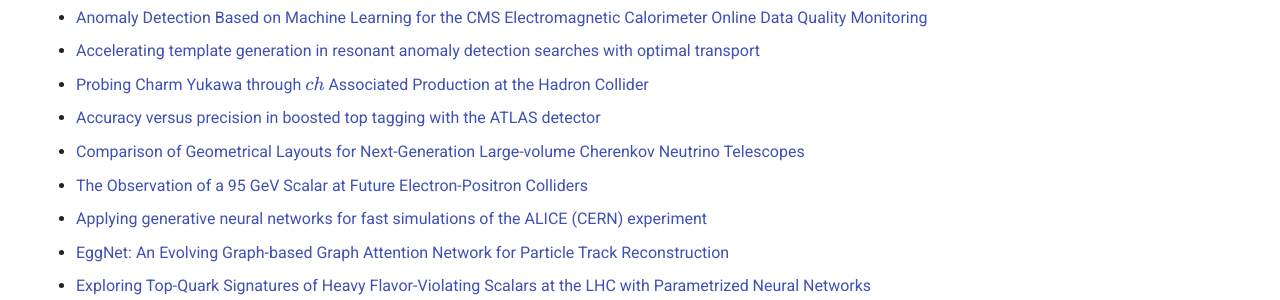
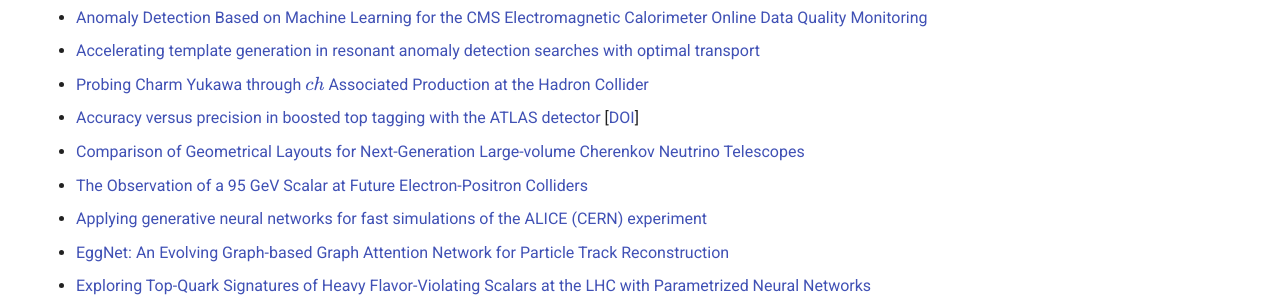
Before and after one commit to iml-wg/HEPML-LivingReview, an MkDocs documentation site: the page built from docs/recent.md, in a window 1280 px wide and 1077 px high. Shown: the part 710-1010 px from the top of the window. Built offline with MkDocs 1.6.1 and Material for MkDocs 9.7.7, drawn with Linux system fonts in a browser that asks for light colours; comment, search, counter and statistics services are not loaded.

Commit message:
Fix merge conflicts

```diff
--- a/docs/recent.md
+++ b/docs/recent.md
@@ -22,7 +22,7 @@
 * [Anomaly Detection Based on Machine Learning for the CMS Electromagnetic Calorimeter Online Data Quality Monitoring](https://arxiv.org/abs/2407.20278)
 * [Accelerating template generation in resonant anomaly detection searches with optimal transport](https://arxiv.org/abs/2407.19818)
 * [Probing Charm Yukawa through $ch$ Associated Production at the Hadron Collider](https://arxiv.org/abs/2407.19797)
-* [Accuracy versus precision in boosted top tagging with the ATLAS detector](https://arxiv.org/abs/2407.20127)
+* [Accuracy versus precision in boosted top tagging with the ATLAS detector](https://arxiv.org/abs/2407.20127) [[DOI](https://doi.org/10.1088/1748-0221/19/08/P08018)]
 * [Comparison of Geometrical Layouts for Next-Generation Large-volume Cherenkov Neutrino Telescopes](https://arxiv.org/abs/2407.19010)
 * [The Observation of a 95 GeV Scalar at Future Electron-Positron Colliders](https://arxiv.org/abs/2407.16806)
 * [Applying generative neural networks for fast simulations of the ALICE (CERN) experiment](https://arxiv.org/abs/2407.16704)
```
Also changed, not shown: README.md (+1 -1 lines), docs/index.md (+1 -1 lines).
